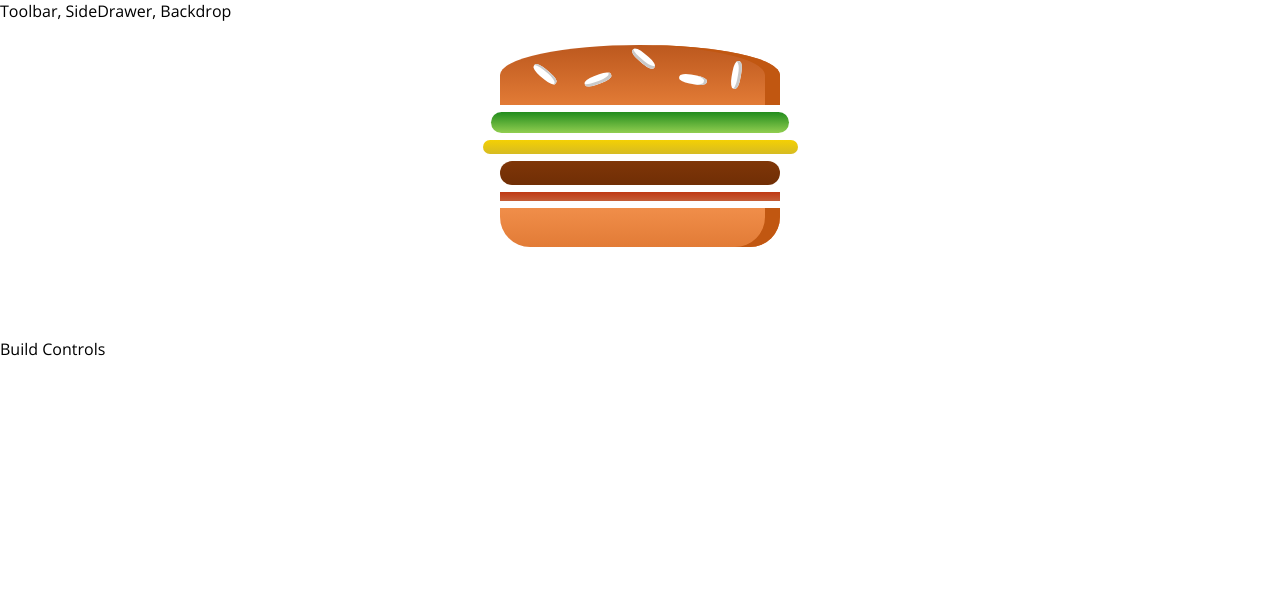
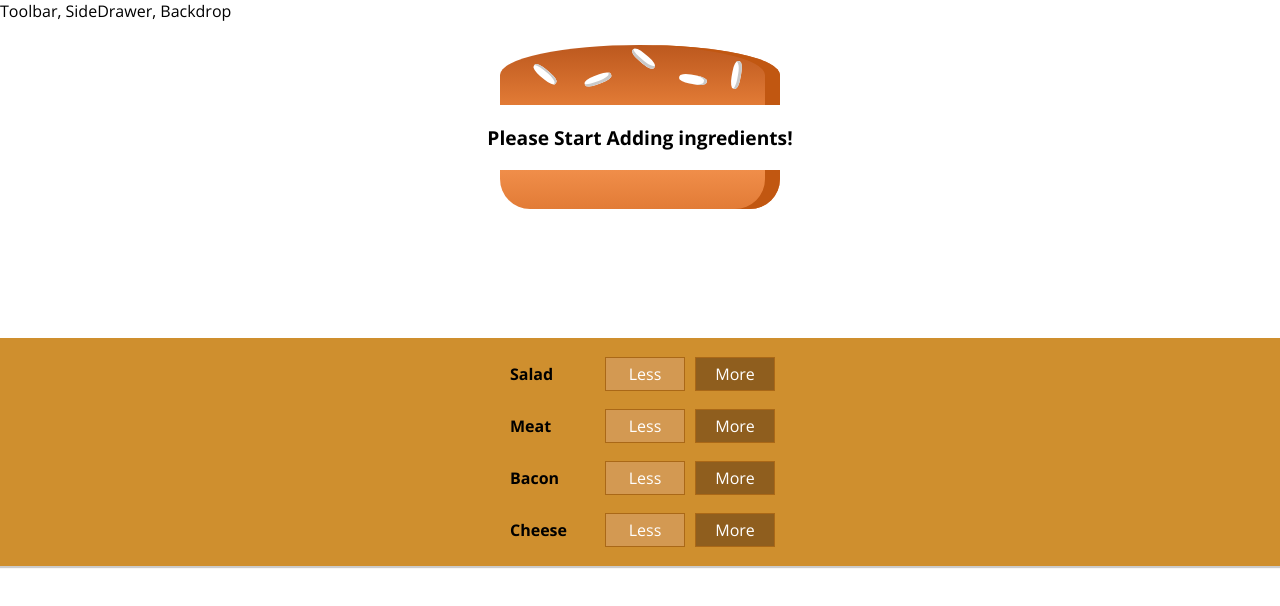
Before and after one commit to shaheemMPM/Burger-Builder-React, a React app: page / in a window 1280 px wide. Shown: the top 606 px of the page. Built offline with nearby package versions, Linux system fonts and the light colour scheme.

Commit message:
Add Build Controls

```diff
--- /dev/null
+++ b/src/components/BuildControls/BuildControl/BuildControl.css
@@ -0,0 +1,56 @@
+.BuildControl{
+    display: flex;
+    justify-content: space-between;
+    align-items: center;
+    margin: 5px 0;
+}
+
+.BuildControl button{
+    display: block;
+    font: inherit;
+    padding: 5px;
+    margin: 0 5px;
+    width: 80px;
+    border: 1px solid #AA6817;
+    cursor: pointer;
+    outline: none;
+}
+
+.BuildControl button:disabled {
+    background-color: #AC9980;
+    border: 1px solid #7E7365;
+    color: #ccc;
+    cursor: default;
+}
+
+.BuildControl button:hover:disabled {
+    background-color: #AC9980;
+    color: #ccc;
+    cursor: not-allowed;
+}
+
+.Label {
+    padding: 10px;
+    font-weight: bold;
+    width: 80px;
+}
+
+.BuildControl .Less {
+    background-color: #D39952;
+    color: white;
+}
+
+.BuildControl .More {
+    background-color: #8F5E1E;
+    color: white;
+}
+
+.BuildControl .Less:hover, .BuildControl .Less:active {
+    background-color: #DAA972;
+    color: white;
+}
+
+.BuildControl .More:hover,.BuildControl .More:active {
+    background-color: #99703F;
+    color: white;
+}
--- /dev/null
+++ b/src/components/BuildControls/BuildControl/BuildControl.js
@@ -0,0 +1,15 @@
+import React from 'react';
+
+import './BuildControl.css'
+
+const buildControl = (props) => {
+    return (
+        <div className="BuildControl">
+            <div className="Label">{props.label}</div>
+            <button className="Less" onClick={props.remove}>Less</button>
+            <button className="More" onClick={props.added}>More</button>
+        </div>
+     );
+}
+
+export default buildControl;
--- /dev/null
+++ b/src/components/BuildControls/BuildControls.css
@@ -0,0 +1,10 @@
+.BuildControls{
+    width: 100%;
+    background-color: #CF8F2E;
+    display: flex;
+    flex-flow: column;
+    align-items: center;
+    box-shadow: 0px 2px 1px #ccc;
+    margin: auto;
+    padding: 10px 0;
+}
--- /dev/null
+++ b/src/components/BuildControls/BuildControls.js
@@ -0,0 +1,27 @@
+import React from 'react';
+
+import BuildControl from './BuildControl/BuildControl'
+import './BuildControls.css'
+
+const controls = [
+    { label: 'Salad', type: 'salad'},
+    { label: 'Meat', type: 'meat'},
+    { label: 'Bacon', type: 'bacon'},
+    { label: 'Cheese', type: 'cheese'}
+]
+
+const buildControls = (props) => {
+    return (
+        <div className="BuildControls">
+          {controls.map(ctrl => {
+              return <BuildControl
+                        key={ctrl.label}
+                        label={ctrl.label}
+                        added={() => props.ingredientAdded(ctrl.type)}
+                        remove={() => props.ingredientRemove(ctrl.type)}/>
+          })}
+        </div>
+     );
+}
+
+export default buildControls;
--- a/src/components/Burger/Burger.js
+++ b/src/components/Burger/Burger.js
@@ -4,7 +4,7 @@
 import BurgerIngredient from './BurgerIngredient/BurgerIngredient';
 
 const burger = (props) => {
-    const transformedIngredients = Object.keys(props.ingredients)
+    let transformedIngredients = Object.keys(props.ingredients)
         .map(igKey => {
             return [...Array(props.ingredients[igKey])]
                 .map((_, i) => {
@@ -13,9 +13,13 @@
                             type = {igKey}/>
                 })
         })
+        .reduce((arr, el) => {
+            return arr.concat(el)
+        }, []);
 
-    console.log(transformedIngredients);
-
+    if(transformedIngredients.length === 0){
+        transformedIngredients = <p>Please Start Adding ingredients!</p>
+    }
 
     return (
         <div className="Burger">
--- a/src/containers/BurgerBuilder/BurgerBuilder.js
+++ b/src/containers/BurgerBuilder/BurgerBuilder.js
@@ -2,21 +2,61 @@
 
 import Aux from '../../hoc/Aux';
 import Burger from '../../components/Burger/Burger'
+import BuildControls from '../../components/BuildControls/BuildControls'
+
+const INGREDIENT_PRICES = {
+    salad: 0.5,
+    cheese: 0.4,
+    meat: 2,
+    bacon: 1
+};
 
 class BurgerBuilder extends Component {
     state = {
         ingredients: {
-            salad: 1,
-            cheese: 1,
-            meat: 1,
-            bacon: 1
-        }
+            salad: 0,
+            cheese: 0,
+            meat: 0,
+            bacon: 0
+        },
+        totalPrice: 4
      }
+
+     addIngredientHandler = (type) => {
+         const oldCount = this.state.ingredients[type];
+         const updatedCount = oldCount + 1;
+         const updatedIngredients = {
+             ...this.state.ingredients
+         };
+         updatedIngredients[type] = updatedCount;
+         const priceAddition = INGREDIENT_PRICES[type];
+         const oldPrice = this.state.totalPrice;
+         const newPrice = oldPrice + priceAddition;
+         this.setState({ingredients: updatedIngredients, totalPrice: newPrice});
+     }
+
+     removeIngredientHandler = (type) => {
+         const oldCount = this.state.ingredients[type];
+         if(oldCount > 0){
+             const updatedCount = oldCount - 1;
+             const updatedIngredients = {
+                 ...this.state.ingredients
+             };
+             updatedIngredients[type] = updatedCount;
+             const priceDrop = INGREDIENT_PRICES[type];
+             const oldPrice = this.state.totalPrice;
+             const newPrice = oldPrice - priceDrop;
+             this.setState({ingredients: updatedIngredients, totalPrice: newPrice});
+         }
+     }
+
     render() {
         return (
             <Aux>
                 <Burger ingredients={this.state.ingredients}/>
-                <div>Build Controls</div>
+                <BuildControls
+                    ingredientAdded={this.addIngredientHandler}
+                    ingredientRemove={this.removeIngredientHandler}/>
             </Aux>
          );
     }
```
